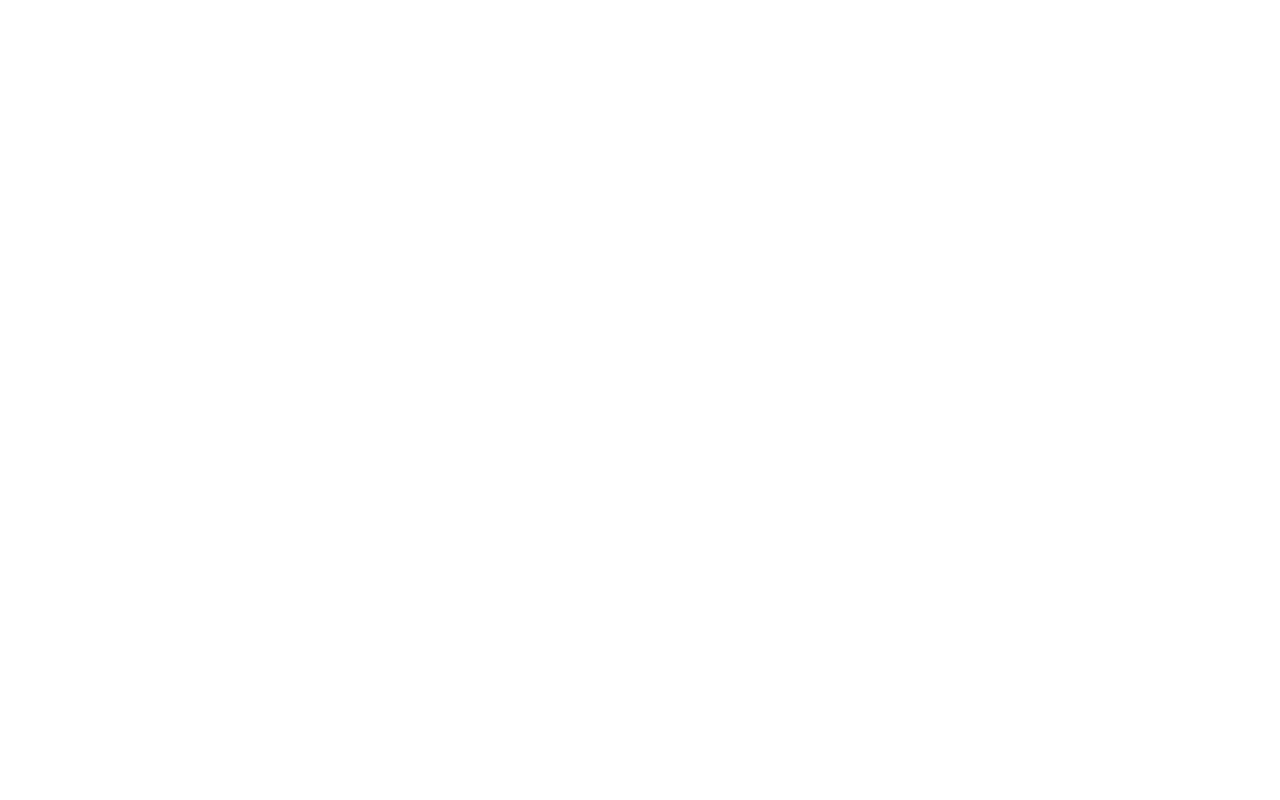
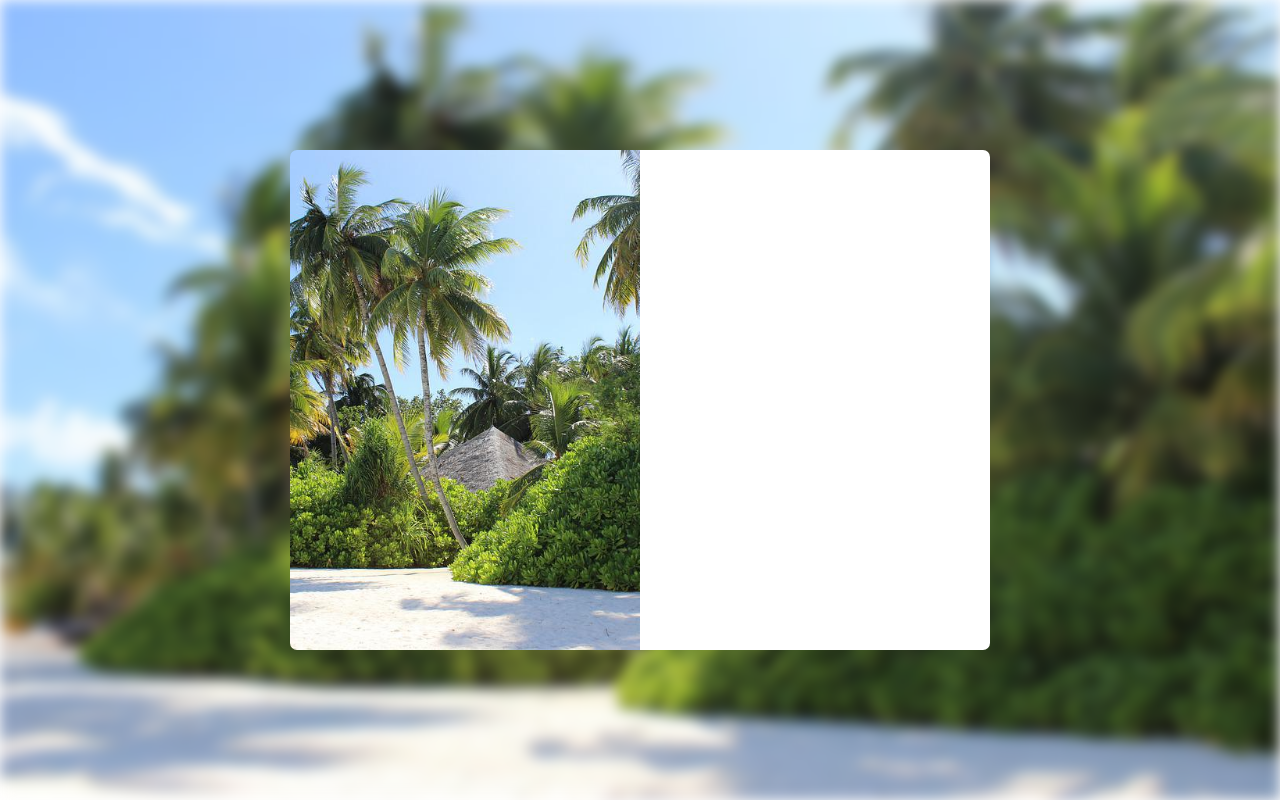
Before and after one commit to vitoby/Projects, a plain HTML site: page Form/index.html in a window 1280 px wide. Drawn offline with Linux system fonts and the light colour scheme.

Commit message:
- added palm.jpg, - added form container

```diff
--- a/Form/index.html
+++ b/Form/index.html
@@ -1,12 +1,72 @@
 <!DOCTYPE html>
 <html lang="en">
-<head>
-    <meta charset="UTF-8">
-    <meta http-equiv="X-UA-Compatible" content="IE=edge">
-    <meta name="viewport" content="width=device-width, initial-scale=1.0">
+  <head>
+    <meta charset="UTF-8" />
+    <meta http-equiv="X-UA-Compatible" content="IE=edge" />
+    <meta name="viewport" content="width=device-width, initial-scale=1.0" />
     <title>Document</title>
-</head>
-<body>
+    <style>
+      body {
+        margin: 0;
+        padding: 0;
+      }
 
-</body>
+      .wrapper {
+        width: 100%;
+        height: 100vh;
+        display: flex;
+        justify-content: center;
+        align-items: center;
+      }
+
+      .bg-img {
+        position: absolute;
+        width: 100%;
+        height: 100%;
+        z-index: -1;
+        background-image: url(palm.jpg);
+        filter: blur(7px);
+        background-size: cover;
+        background-position: center;
+        background-repeat: no-repeat;
+      }
+
+      .container {
+        width: 700px;
+        height: 500px;
+        display: flex;
+        border-radius: 7px;
+        overflow: hidden;
+
+      }
+
+      .left,
+      .right {
+        width: 50%;
+        height: 100%;
+      }
+
+      .left {
+        background-image: url(palm.jpg);
+        background-size: cover;
+        background-position: center;
+        background-repeat: no-repeat;
+
+      }
+
+      .right {
+        background: #fff;
+
+      }
+    </style>
+  </head>
+  <body>
+    <div class="wrapper">
+      <div class="bg-img"></div>
+      <div class="container">
+        <div class="left"></div>
+        <div class="right"></div>
+      </div>
+    </div>
+  </body>
 </html>
```
Also changed, not shown: Form/palm.jpg (added).
